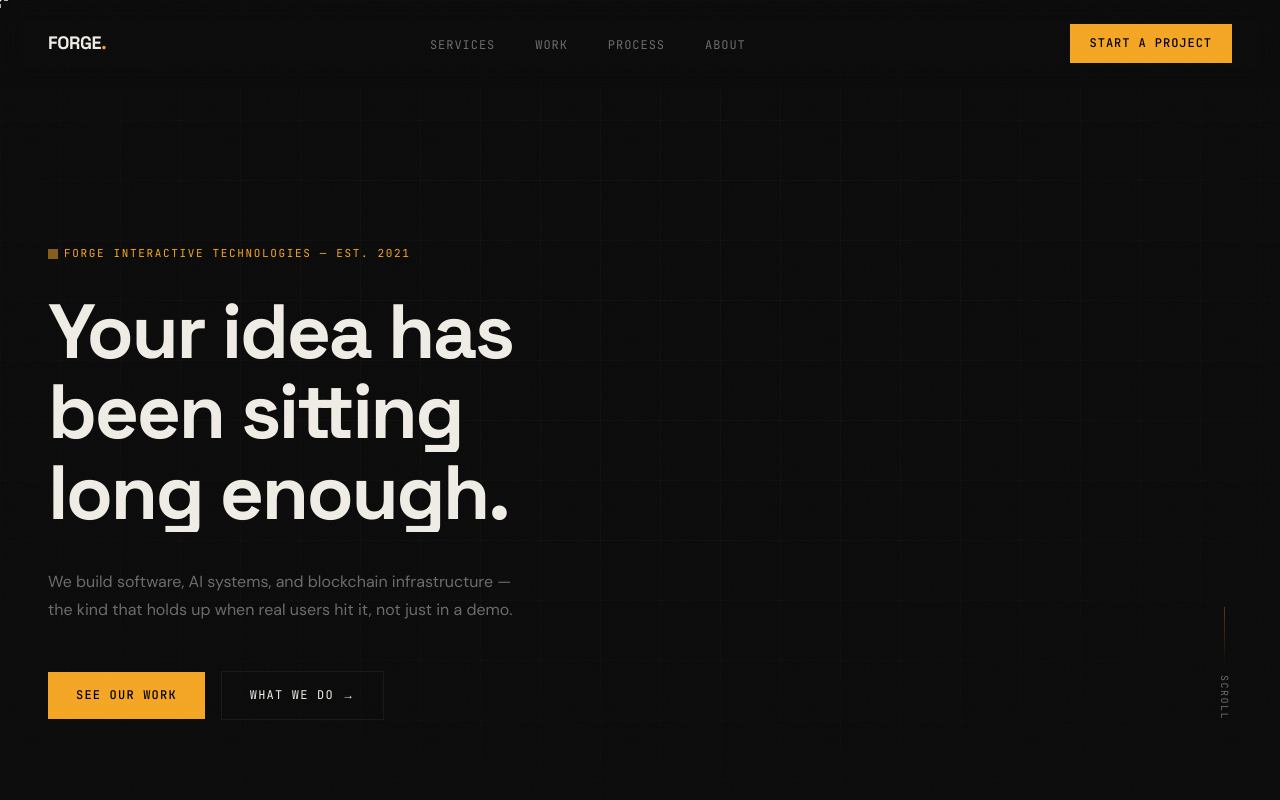
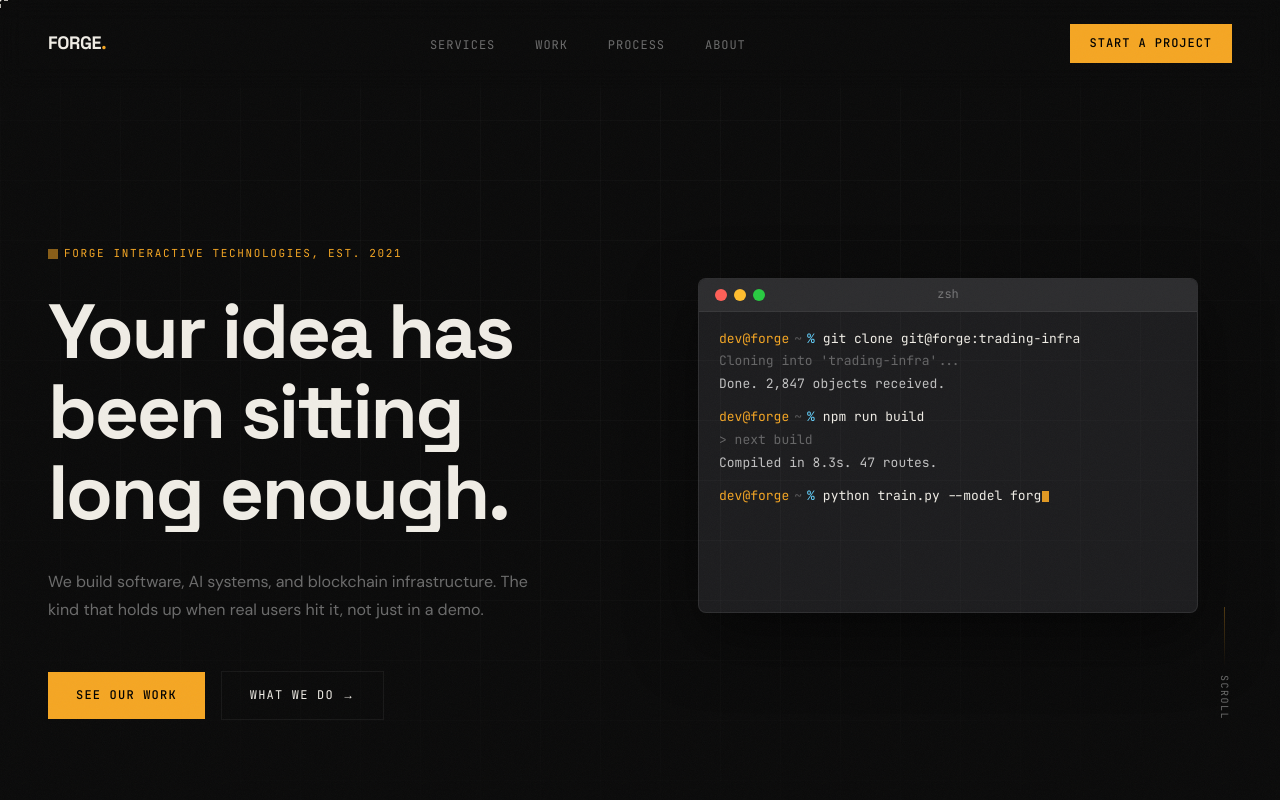
Before and after one commit to navyansh007/forge-interactive-technologies, a Next.js app: page / in a window 1280 px wide. Shown: the top 800 px of the page. Built offline with nearby package versions, Linux system fonts and the light colour scheme.

Commit message:
Add terminal UI

```diff
--- a/app/globals.css
+++ b/app/globals.css
@@ -129,9 +129,34 @@ nav.scrolled {
   overflow: hidden;
 }
 
-.hero-spacer { flex: 1; }
+/* Two-column layout that fills the full hero height */
+.hero-main {
+  flex: 1;
+  display: flex;
+  align-items: stretch;
+  gap: 48px;
+}
 
-.hero-content { padding-bottom: 80px; }
+/* Left column: text anchored to bottom */
+.hero-text-col {
+  flex: 1;
+  display: flex;
+  flex-direction: column;
+  justify-content: flex-end;
+  padding-bottom: 80px;
+}
+
+/* Right column: terminal centered in its half */
+.hero-terminal-col {
+  flex: 1;
+  display: flex;
+  align-items: center;
+  justify-content: center;
+}
+
+/* Scrollbar hidden — terminal body scrolls via JS */
+.terminal-body { scrollbar-width: none; }
+.terminal-body::-webkit-scrollbar { display: none; }
 
 .hero-scroll-hint {
   position: absolute;
@@ -287,7 +312,8 @@ nav.scrolled {
 ═══════════════════════════════════════════════════════ */
 @media (max-width: 1024px) {
   .hero-section    { padding: 88px 40px 0; }
-  .hero-content    { padding-bottom: 72px; }
+  .hero-text-col   { padding-bottom: 72px; }
+  .hero-terminal-col { display: none; }
   .section-outer   { padding: 100px 40px; }
   .stats-outer     { padding: 80px 40px; }
   .process-outer   { padding: 100px 40px; }
@@ -323,8 +349,7 @@ nav.scrolled {
 
   /* Hero */
   .hero-section    { padding: 80px 24px 0; }
-  .hero-spacer     { flex: 0; }
-  .hero-content    { padding-bottom: 56px; }
+  .hero-text-col   { padding-bottom: 56px; }
   .hero-scroll-hint { display: none; }
 
   /* Sections */
@@ -379,7 +404,7 @@ nav.scrolled {
 ═══════════════════════════════════════════════════════ */
 @media (max-width: 480px) {
   .hero-section    { padding: 76px 20px 0; }
-  .hero-content    { padding-bottom: 48px; }
+  .hero-text-col   { padding-bottom: 48px; }
   .section-outer   { padding: 60px 20px; }
   .stats-outer     { padding: 48px 20px; }
   .process-outer   { padding: 60px 20px; }
--- a/components/CTA.tsx
+++ b/components/CTA.tsx
@@ -49,7 +49,7 @@ export default function CTA() {
           You&apos;ve been planning long enough. Let&apos;s build it.
         </h2>
         <p style={{ fontSize: 16, color: "#6B6B6B", marginBottom: 48 }}>
-          Drop your email and we&apos;ll respond within 24 hours — usually faster.
+          Drop your email and we&apos;ll respond within 24 hours. Usually faster.
         </p>
 
         {!sent ? (
--- a/components/Footer.tsx
+++ b/components/Footer.tsx
@@ -90,7 +90,7 @@ export default function Footer() {
             color: "var(--muted)",
           }}
         >
-          © 2026 Forge Interactive Technologies — All rights reserved
+          © 2026 Forge Interactive Technologies. All rights reserved.
         </span>
         <div style={{ display: "flex", gap: 24 }}>
           {["LI", "GH", "X"].map((s) => (
--- a/components/Hero.tsx
+++ b/components/Hero.tsx
@@ -1,6 +1,7 @@
 "use client";
 
 import { useState, useEffect, useRef } from "react";
+import HeroTerminal from "./HeroTerminal";
 
 export default function Hero() {
   const [visible, setVisible] = useState(false);
@@ -38,10 +39,9 @@ export default function Hero() {
         }}
       />
 
-      {/* This spacer pushes content to the bottom; it shrinks to 0 before content ever reaches the nav */}
-      <div className="hero-spacer" />
-
-      <div className="hero-content">
+      <div className="hero-main">
+        {/* Left column: text at bottom */}
+        <div className="hero-text-col">
           <div
             style={{
               fontFamily: "var(--font-mono), monospace",
@@ -53,7 +53,7 @@ export default function Hero() {
             }}
           >
             <span className="logo-mark" />
-          Forge Interactive Technologies — Est. 2021
+            Forge Interactive Technologies, Est. 2021
           </div>
 
           <h1
@@ -64,7 +64,6 @@ export default function Hero() {
               lineHeight: 1.05,
               letterSpacing: "-0.03em",
               color: "var(--offwhite)",
-            maxWidth: 900,
               marginBottom: 36,
             }}
           >
@@ -93,8 +92,8 @@ export default function Hero() {
               transition: "all 0.6s ease 0.8s",
             }}
           >
-          We build software, AI systems, and blockchain infrastructure —
-          the kind that holds up when real users hit it, not just in a demo.
+            We build software, AI systems, and blockchain infrastructure.
+            The kind that holds up when real users hit it, not just in a demo.
           </p>
 
           <div
@@ -142,6 +141,12 @@ export default function Hero() {
           </div>
         </div>
 
+        {/* Right column: terminal centered */}
+        <div className="hero-terminal-col">
+          <HeroTerminal />
+        </div>
+      </div>
+
       {/* Scroll hint — hidden on mobile via CSS */}
       <div className="hero-scroll-hint">
         <div className="scroll-line" />
--- /dev/null
+++ b/components/HeroTerminal.tsx
@@ -0,0 +1,179 @@
+"use client";
+
+import { useEffect, useRef, useState } from "react";
+
+interface Line {
+  type: "prompt" | "output" | "blank";
+  text: string;
+  dim?: boolean;
+}
+
+const SCRIPT: Line[] = [
+  { type: "prompt", text: "git clone git@forge:trading-infra" },
+  { type: "output", text: "Cloning into 'trading-infra'...", dim: true },
+  { type: "output", text: "Done. 2,847 objects received." },
+  { type: "blank",  text: "" },
+  { type: "prompt", text: "npm run build" },
+  { type: "output", text: "> next build", dim: true },
+  { type: "output", text: "Compiled in 8.3s. 47 routes." },
+  { type: "blank",  text: "" },
+  { type: "prompt", text: "python train.py --model forge-v2" },
+  { type: "output", text: "Epoch 50/50  loss: 0.0023", dim: true },
+  { type: "output", text: "Checkpoint saved. Accuracy: 94.2%" },
+  { type: "blank",  text: "" },
+  { type: "prompt", text: "forge deploy --chain mainnet" },
+  { type: "output", text: "Deploying to Ethereum mainnet...", dim: true },
+  { type: "output", text: "Contract verified. 0x4a2f...d8e1" },
+];
+
+export default function HeroTerminal() {
+  const [completedLines, setCompletedLines] = useState<Line[]>([]);
+  const [typingText, setTypingText]         = useState("");
+  const [cursorOn, setCursorOn]             = useState(true);
+  const bodyRef = useRef<HTMLDivElement>(null);
+
+  /* Auto-scroll to bottom as content grows */
+  useEffect(() => {
+    const el = bodyRef.current;
+    if (el) el.scrollTop = el.scrollHeight;
+  }, [completedLines, typingText]);
+
+  useEffect(() => {
+    let lIdx = 0;
+    let cIdx = 0;
+    let timer: ReturnType<typeof setTimeout>;
+
+    function step() {
+      if (lIdx >= SCRIPT.length) {
+        timer = setTimeout(() => {
+          setCompletedLines([]);
+          setTypingText("");
+          lIdx = 0;
+          cIdx = 0;
+          timer = setTimeout(step, 400);
+        }, 3000);
+        return;
+      }
+
+      const line = SCRIPT[lIdx];
+
+      if (line.type === "prompt") {
+        if (cIdx <= line.text.length) {
+          setTypingText(line.text.slice(0, cIdx));
+          cIdx++;
+          timer = setTimeout(step, 58);
+        } else {
+          setCompletedLines(prev => [...prev, line]);
+          setTypingText("");
+          lIdx++;
+          cIdx = 0;
+          timer = setTimeout(step, 80);
+        }
+      } else if (line.type === "output") {
+        setCompletedLines(prev => [...prev, line]);
+        lIdx++;
+        timer = setTimeout(step, 160);
+      } else {
+        setCompletedLines(prev => [...prev, line]);
+        lIdx++;
+        timer = setTimeout(step, 280);
+      }
+    }
+
+    timer = setTimeout(step, 900);
+    const blink = setInterval(() => setCursorOn(v => !v), 540);
+    return () => { clearTimeout(timer); clearInterval(blink); };
+  }, []);
+
+  const PromptPrefix = () => (
+    <>
+      <span style={{ color: "#F5A623" }}>dev@forge</span>
+      <span style={{ color: "rgba(255,255,255,0.25)", margin: "0 5px" }}>~</span>
+      <span style={{ color: "#64D2FF" }}>%</span>
+    </>
+  );
+
+  return (
+    <div style={{
+      width: 500,
+      background: "#1C1C1E",
+      borderRadius: 8,
+      border: "1px solid rgba(255,255,255,0.08)",
+      overflow: "hidden",
+      boxShadow: "0 24px 64px rgba(0,0,0,0.6)",
+      fontFamily: "var(--font-mono), monospace",
+      fontSize: 13,
+      lineHeight: 1.75,
+    }}>
+      {/* Title bar */}
+      <div style={{
+        background: "#2C2C2E",
+        padding: "10px 16px",
+        display: "flex",
+        alignItems: "center",
+        position: "relative",
+        borderBottom: "1px solid rgba(255,255,255,0.06)",
+        userSelect: "none",
+      }}>
+        <div style={{ display: "flex", gap: 7 }}>
+          <div style={{ width: 12, height: 12, borderRadius: "50%", background: "#FF5F57" }} />
+          <div style={{ width: 12, height: 12, borderRadius: "50%", background: "#FFBD2E" }} />
+          <div style={{ width: 12, height: 12, borderRadius: "50%", background: "#28CA41" }} />
+        </div>
+        <span style={{
+          position: "absolute",
+          left: 0, right: 0,
+          textAlign: "center",
+          fontSize: 12,
+          color: "rgba(255,255,255,0.35)",
+          pointerEvents: "none",
+        }}>
+          zsh
+        </span>
+      </div>
+
+      {/* Body — content flows top to bottom, scrolls to follow latest line */}
+      <div
+        ref={bodyRef}
+        className="terminal-body"
+        style={{
+          height: 300,
+          padding: "16px 20px 20px",
+          color: "#F0EDE6",
+          overflowY: "auto",
+        }}
+      >
+        {completedLines.map((line, i) => (
+          <div key={i}>
+            {line.type === "prompt" ? (
+              <div>
+                <PromptPrefix />
+                <span style={{ marginLeft: 8 }}>{line.text}</span>
+              </div>
+            ) : line.type === "output" ? (
+              <div style={{ color: line.dim ? "rgba(255,255,255,0.32)" : "rgba(255,255,255,0.72)" }}>
+                {line.text}
+              </div>
+            ) : (
+              <div style={{ height: "0.8em" }} />
+            )}
+          </div>
+        ))}
+
+        {/* Active prompt + blinking cursor */}
+        <div style={{ display: "flex", alignItems: "center" }}>
+          <PromptPrefix />
+          <span style={{ marginLeft: 8 }}>{typingText}</span>
+          <span style={{
+            display: "inline-block",
+            width: 7,
+            height: "0.85em",
+            background: cursorOn ? "rgba(245,166,35,0.9)" : "transparent",
+            marginLeft: 1,
+            verticalAlign: "text-bottom",
+          }} />
+        </div>
+      </div>
+    </div>
+  );
+}
--- a/components/Process.tsx
+++ b/components/Process.tsx
@@ -16,7 +16,7 @@ const STEPS = [
   {
     num: "03",
     title: "Build",
-    desc: "Weekly demos, not quarterly surprises. You watch it get built — you're not just handed something at the finish line.",
+    desc: "Weekly demos, not quarterly surprises. You watch it get built, not handed something at the finish line.",
   },
   {
     num: "04",
@@ -35,7 +35,7 @@ export default function Process() {
       style={{ background: "var(--surface)", borderTop: "1px solid var(--border)" }}
     >
       <div className="reveal">
-        <div className="section-label">// 03 — How we work</div>
+        <div className="section-label">// 03: How we work</div>
         <h2 className="section-heading">No black boxes.</h2>
         <div className="section-rule" />
       </div>
--- a/components/Proof.tsx
+++ b/components/Proof.tsx
@@ -7,7 +7,7 @@ export default function Proof() {
     >
       <div className="reveal" style={{ textAlign: "center" }}>
         <div className="section-label" style={{ textAlign: "center" }}>
-          // 04 — What clients say
+          // 04: What clients say
         </div>
       </div>
 
@@ -29,7 +29,7 @@ export default function Proof() {
           }}
         >
           <span style={{ color: "var(--accent)" }}>&ldquo;</span>
-          Forge didn&apos;t just deliver what we asked for — they told us when we
+          Forge didn&apos;t just deliver what we asked for. They told us when we
           were wrong and built what we actually needed. That kind of honesty is
           rare.
           <span style={{ color: "var(--accent)" }}>&rdquo;</span>
@@ -57,7 +57,7 @@ export default function Proof() {
           >
             Mira Okonkwo
           </strong>
-          CTO, Aether Financial — Series B
+          CTO, Aether Financial, Series B
         </div>
       </div>
     </section>
--- a/components/Services.tsx
+++ b/components/Services.tsx
@@ -6,7 +6,7 @@ const SERVICES = [
   {
     num: "01",
     name: ["Software", "Development"],
-    desc: "From architecture to deployment — apps that hold up under real load and real users, without the mess you end up inheriting six months later.",
+    desc: "From architecture to deployment. Apps that hold up under real load and real users, without the mess you end up inheriting six months later.",
     tags: ["Web Apps", "APIs", "Mobile", "DevOps"],
     glyph: (
       <svg
@@ -22,7 +22,7 @@ const SERVICES = [
   {
     num: "02",
     name: ["AI & Machine", "Learning"],
-    desc: "Production ML that earns its keep. Custom models, fine-tuned LLMs, and data pipelines built for actual outcomes — not something to show at a conference.",
+    desc: "Production ML that earns its keep. Custom models, fine-tuned LLMs, and data pipelines built for actual outcomes, not something to show at a conference.",
     tags: ["LLMs", "Computer Vision", "Data Pipelines", "MLOps"],
     glyph: (
       <svg
@@ -140,7 +140,7 @@ export default function Services() {
   return (
     <section id="services" className="section-outer" style={{ background: "var(--bg)" }}>
       <div className="reveal" data-delay="0">
-        <div className="section-label">// 01 — What we do</div>
+        <div className="section-label">// 01: What we do</div>
         <h2 className="section-heading">Built for<br />production.</h2>
         <div className="section-rule" />
       </div>
--- a/components/Work.tsx
+++ b/components/Work.tsx
@@ -6,7 +6,7 @@ const CASES = [
   {
     industry: "FinTech",
     name: "Real-Time Trading Infrastructure",
-    outcome: "Rebuilt a legacy order management system handling $2.4B daily volume — zero downtime migration.",
+    outcome: "Rebuilt a legacy order management system handling $2.4B daily volume. Zero downtime migration.",
     metric: "70%",
     metricLabel: "Latency reduction",
   },
@@ -136,7 +136,7 @@ export default function Work() {
     <section id="work" className="section-outer" style={{ background: "var(--bg)" }}>
       <div className="work-header reveal">
         <div>
-          <div className="section-label">// 02 — Case Studies</div>
+          <div className="section-label">// 02: Case Studies</div>
           <h2 className="section-heading">Selected<br />work.</h2>
           <div className="section-rule" />
         </div>
```
Lines whose indentation alone changed are shown as unchanged.
